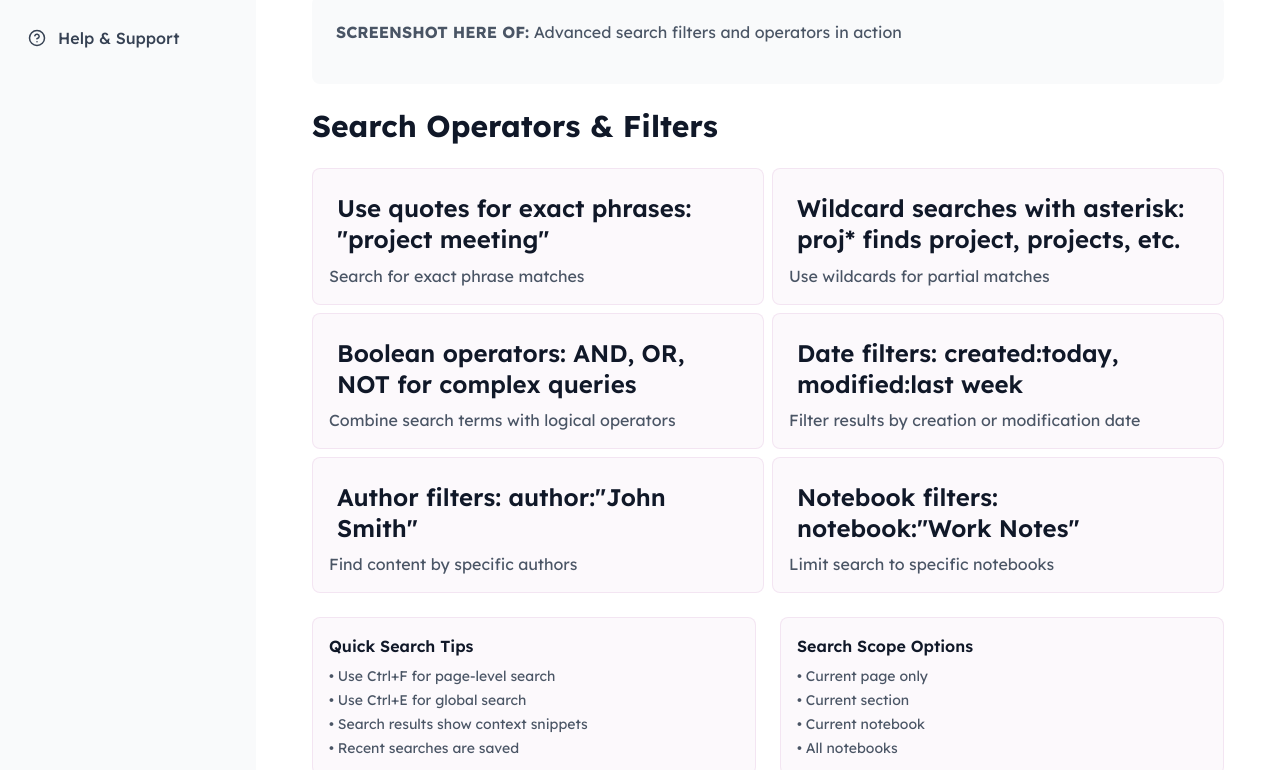
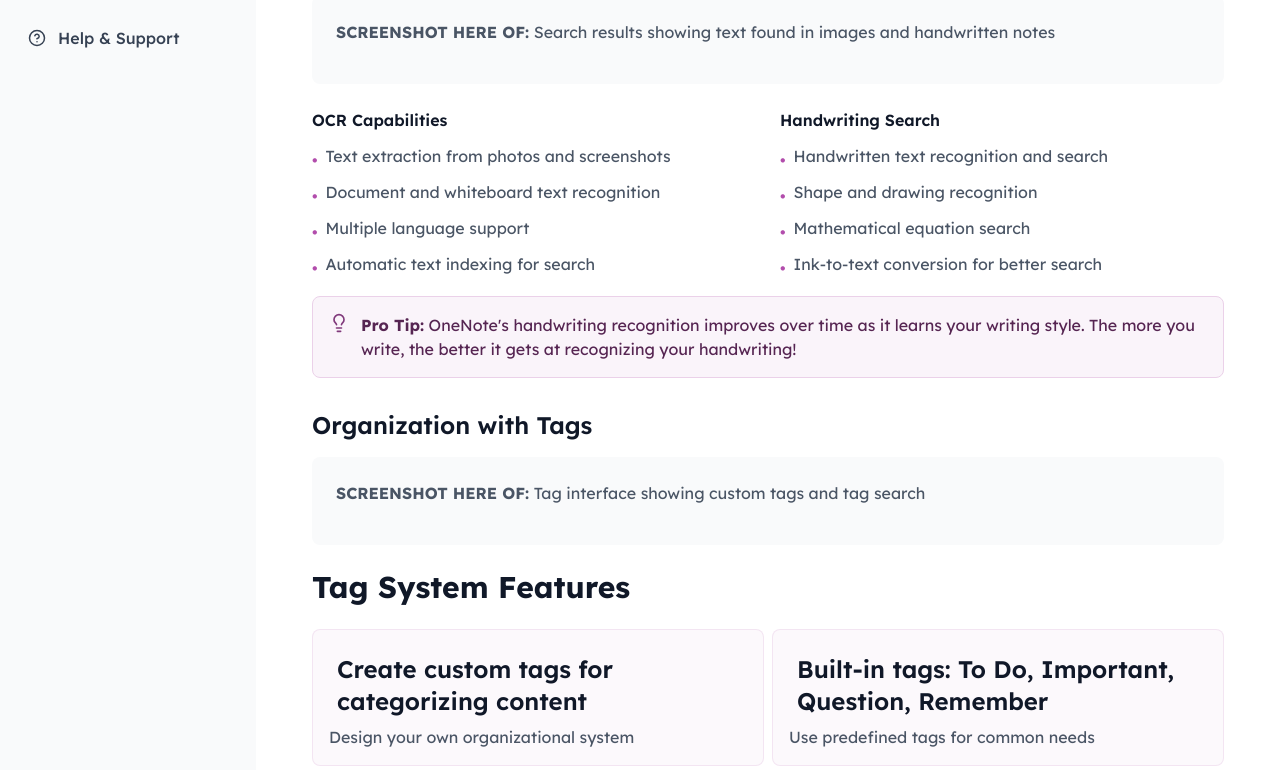
Before and after one commit to DudeThatsErin/OneNoteWiki, a Next.js app: page /search in a window 1280 px wide. Shown: the part 670-1440 px from the top of the page. Built offline with nearby package versions, Linux system fonts and the light colour scheme.

Commit message:
Remove "Advanced Search Techniques" section from Search & Organization page
Drops the section's screenshot placeholder, the Search Operators & Filters
feature list, and the Quick Search Tips / Search Scope Options boxes.

```diff
--- a/src/app/search/page.tsx
+++ b/src/app/search/page.tsx
@@ -34,51 +34,6 @@ export default function SearchPage() {
             { label: 'Audio Content', value: 'Transcribed', icon: <Mic className="w-5 h-5" /> }
           ]}
         />
-
-        {/* Search Techniques */}
-        <section>
-          <h3 className="text-xl font-semibold text-gray-900 dark:text-white mb-4">
-            Advanced Search Techniques
-          </h3>
-          <div className="bg-gray-50 dark:bg-gray-800 rounded-lg p-6 mb-6">
-            <p className="text-gray-600 dark:text-gray-300 mb-4">
-              <strong>SCREENSHOT HERE OF:</strong> Advanced search filters and operators in action
-            </p>
-          </div>
-
-          <FeatureList
-            title="Search Operators & Filters"
-            features={[
-              { title: 'Use quotes for exact phrases: "project meeting"', description: 'Search for exact phrase matches' },
-              { title: 'Wildcard searches with asterisk: proj* finds project, projects, etc.', description: 'Use wildcards for partial matches' },
-              { title: 'Boolean operators: AND, OR, NOT for complex queries', description: 'Combine search terms with logical operators' },
-              { title: 'Date filters: created:today, modified:last week', description: 'Filter results by creation or modification date' },
-              { title: 'Author filters: author:"John Smith"', description: 'Find content by specific authors' },
-              { title: 'Notebook filters: notebook:"Work Notes"', description: 'Limit search to specific notebooks' }
-            ]}
-          />
-
-          <div className="grid grid-cols-1 md:grid-cols-2 gap-6 mt-6">
-            <div className="bg-purple-50/50 dark:bg-purple-950/40 rounded-lg p-4 border border-purple-200/50 dark:border-purple-800/50">
-              <h4 className="font-semibold text-gray-900 dark:text-white mb-2">Quick Search Tips</h4>
-              <ul className="text-sm text-gray-600 dark:text-gray-300 space-y-1">
-                <li>• Use Ctrl+F for page-level search</li>
-                <li>• Use Ctrl+E for global search</li>
-                <li>• Search results show context snippets</li>
-                <li>• Recent searches are saved</li>
-              </ul>
-            </div>
-            <div className="bg-purple-50/50 dark:bg-purple-950/40 rounded-lg p-4 border border-purple-200/50 dark:border-purple-800/50">
-              <h4 className="font-semibold text-gray-900 dark:text-white mb-2">Search Scope Options</h4>
-              <ul className="text-sm text-gray-600 dark:text-gray-300 space-y-1">
-                <li>• Current page only</li>
-                <li>• Current section</li>
-                <li>• Current notebook</li>
-                <li>• All notebooks</li>
-              </ul>
-            </div>
-          </div>
-        </section>
 
         {/* OCR and Handwriting */}
         <section>
```
